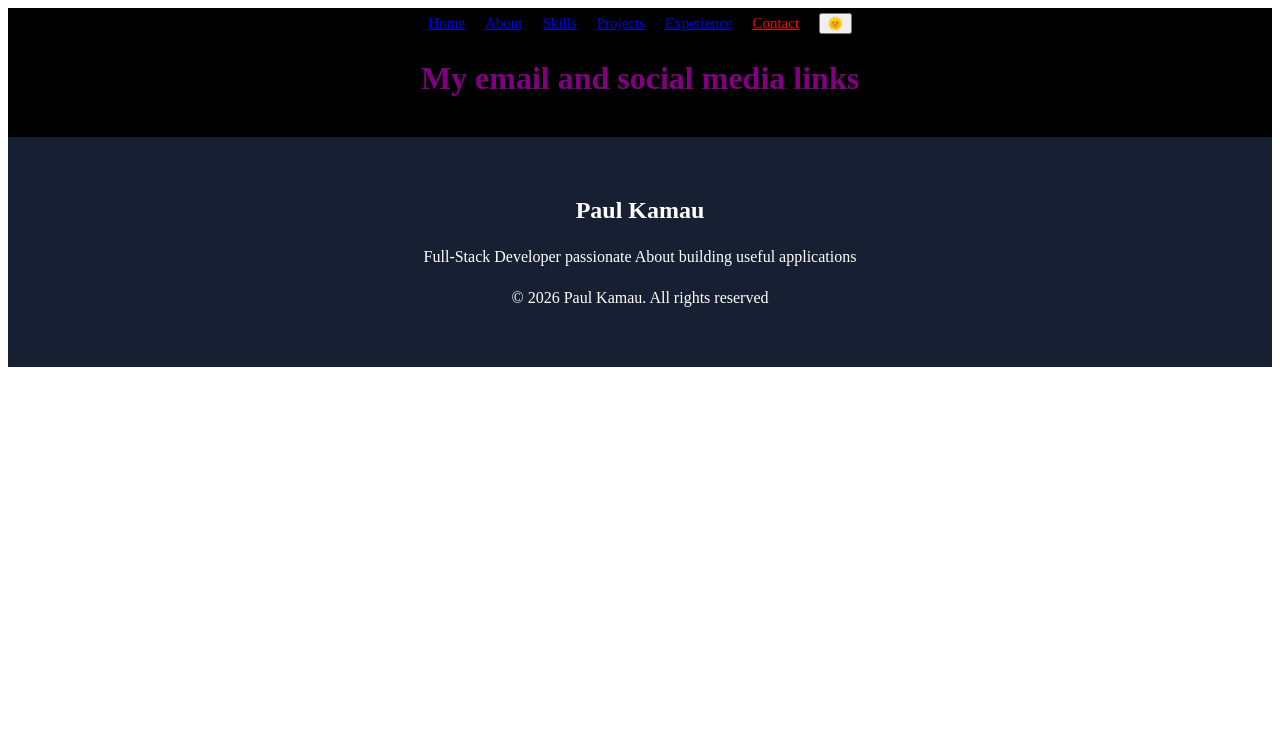
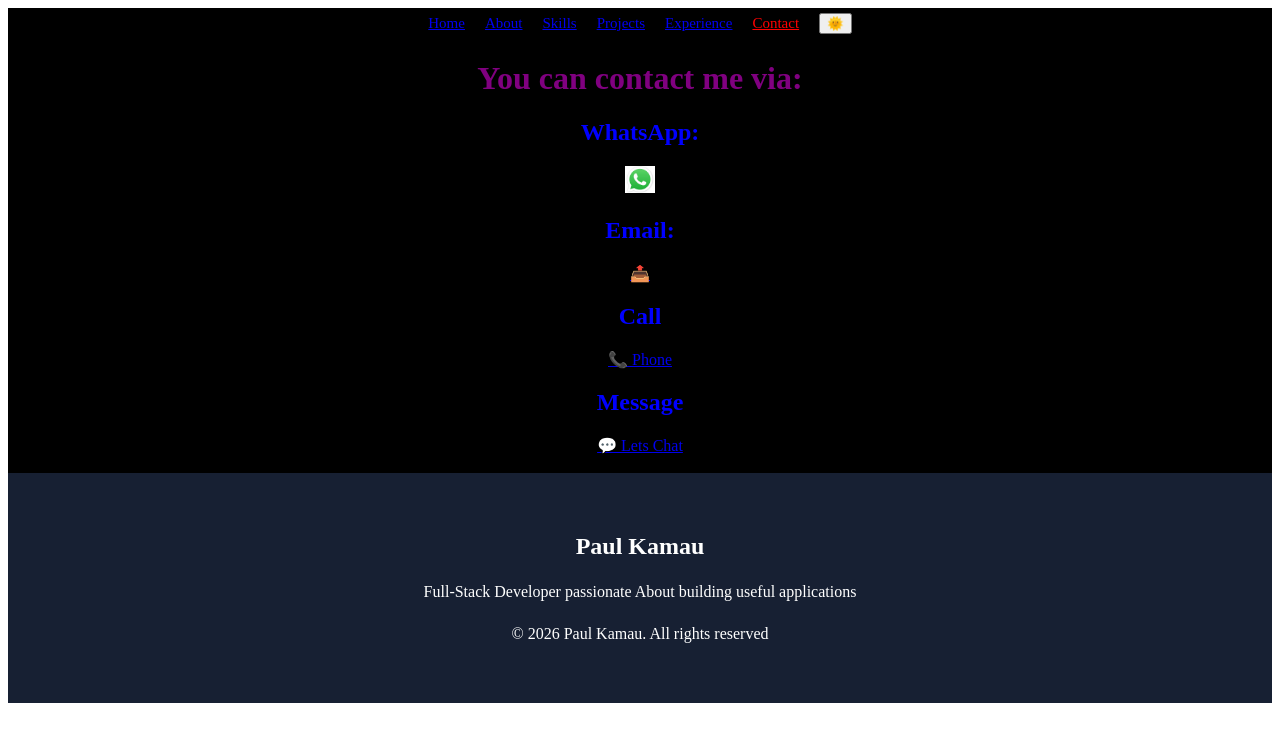
Before and after one commit to kamaukimani/portfolio-website, a React (Vite) app: page /contact in a window 1280 px wide. Shown: the top 742 px of the page. Built offline with nearby package versions, Linux system fonts and the light colour scheme.

Commit message:
add contact details

```diff
--- a/src/components/Contact.jsx
+++ b/src/components/Contact.jsx
@@ -1,7 +1,26 @@
+import whatsapp from '../assets/whatsapp.jpeg'
+
 function Contact(){
+
+    const message = "Hello Paul, I found your portfolio.Can we chat?"
+    const whatsappUrl = `https://wa.me/254798571083?text=${encodeURIComponent(message)}`;
     return(
         <header className="color">
-            <h1>My email and social media links</h1>
+            <h1>You can contact me via:</h1>
+            <div>
+                <h2>WhatsApp:</h2>
+                <a href={whatsappUrl}
+                    target="_blank" rel="noopener noreferrer">
+                    <img src={whatsapp} alt="Whatsapp" width="30"/>
+                </a>
+                <h2>Email:</h2>
+                <a href="mailto:paulkimys285@gmail.com" >📤</a>
+                <h2>Call</h2>
+                <a href="tel:+254798571083" className="a">📞 Phone</a>
+                <h2>Message</h2>
+                <a href="sms:+254798571083" className="a">💬 Lets Chat</a>
+
+            </div>
         </header>
     )
 }
```
